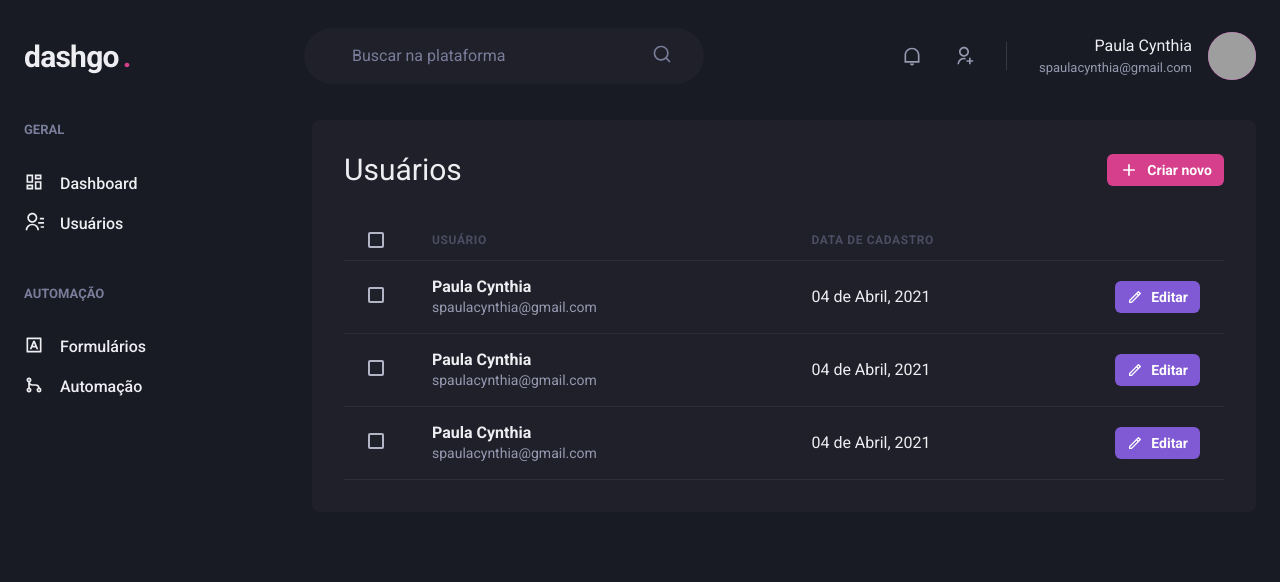
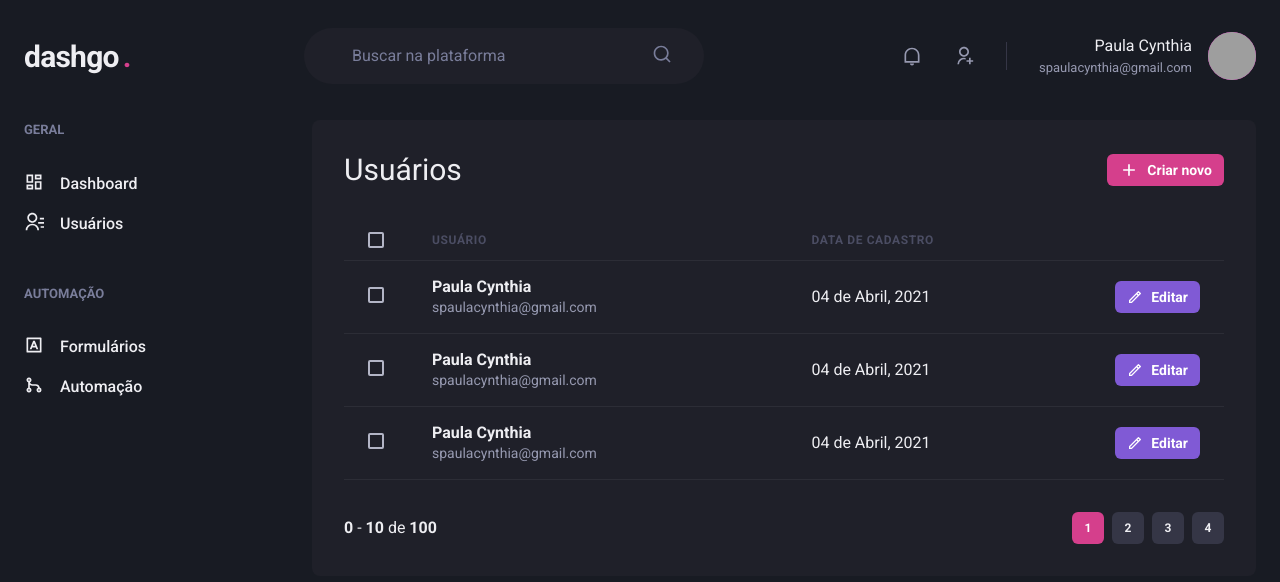
Before and after one commit to paulacynthia/reactjs, a Next.js app: page /users in a window 1280 px wide. Shown: the top 582 px of the page. Built offline with nearby package versions, Linux system fonts and the light colour scheme; grey boxes are pictures that could not be loaded.

Commit message:
component: Pagination

```diff
--- /dev/null
+++ b/src/components/Pagination.tsx
@@ -0,0 +1,59 @@
+import { Stack, Button, Box } from "@chakra-ui/react";
+
+export function Pagination() {
+  return (
+    <Stack
+      direction="row"
+      spacing="6"
+      mt="8"
+      justify="space-between"
+      align="center"
+    >
+      <Box>
+        <strong>0</strong> - <strong>10</strong> de <strong>100</strong>
+      </Box>
+      <Stack direction="row" spacing="2">
+        <Button
+          size="sm"
+          fontSize="xs"
+          width="4"
+          colorScheme="pink"
+          disabled
+          _disabled={{
+            bgColor: "pink.500",
+            cursor: "default",
+          }}
+        >
+          1
+        </Button>
+        <Button
+          size="sm"
+          fontSize="xs"
+          width="4"
+          bg="gray.700"
+          _hover={{ bg: "gray.500" }}
+        >
+          2
+        </Button>
+        <Button
+          size="sm"
+          fontSize="xs"
+          width="4"
+          bg="gray.700"
+          _hover={{ bg: "gray.500" }}
+        >
+          3
+        </Button>
+        <Button
+          size="sm"
+          fontSize="xs"
+          width="4"
+          bg="gray.700"
+          _hover={{ bg: "gray.500" }}
+        >
+          4
+        </Button>
+      </Stack>
+    </Stack>
+  );
+}
--- a/src/pages/users/index.tsx
+++ b/src/pages/users/index.tsx
@@ -16,6 +16,7 @@
 import { RiAddLine, RiPencilLine } from "react-icons/ri";
 
 import { Header } from "../../components/Header";
+import { Pagination } from "../../components/Pagination";
 import { Sidebar } from "../../components/Sidebar";
 
 export default function UserList() {
@@ -135,6 +136,8 @@
               </Tr>
             </Tbody>
           </Table>
+
+          <Pagination />
         </Box>
       </Flex>
     </Box>
```
